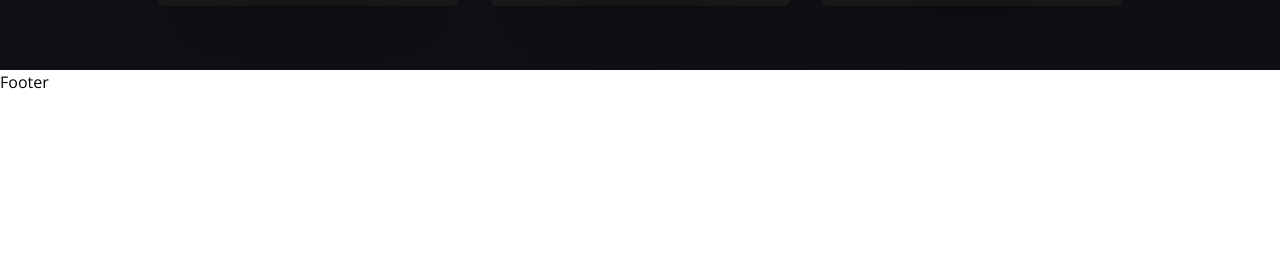
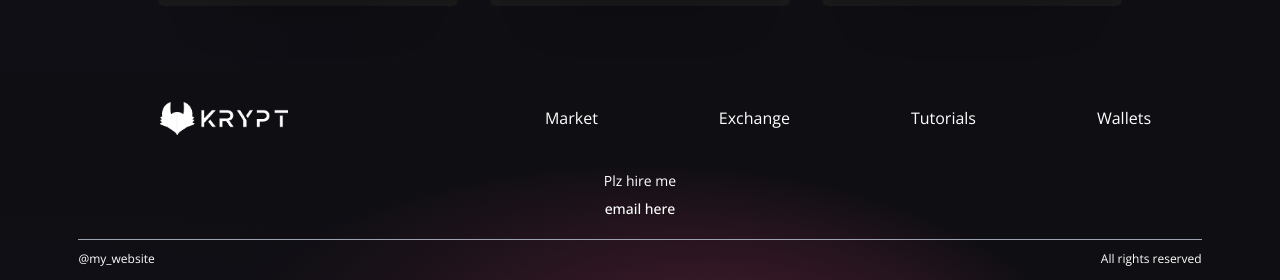
Before and after one commit to plmokn210/web3_project_1, a React (Vite) app in the folder client/: page / in a window 1280 px wide. Shown: the part 2337-2617 px from the top of the page. Before the commit the page ends 2431 px from the top, so only its background shows below. Built offline with nearby package versions, Linux system fonts and the light colour scheme.

Commit message:
footer fin

```diff
--- a/client/src/components/Footer.jsx
+++ b/client/src/components/Footer.jsx
@@ -1,5 +1,45 @@
-const Footer = () => {
-  return <h1>Footer</h1>;
-};
+import React from "react";
+
+import logo from "../../images/logo.png";
+
+const Footer = () => (
+  <div className="w-full flex md:justify-center justify-between items-center flex-col p-4 gradient-bg-footer">
+    <div className="w-full flex sm:flex-row flex-col justify-between items-center my-4">
+      <div className="flex flex-[0.5] justify-center items-center">
+        <img src={logo} alt="logo" className="w-32" />
+      </div>
+      <div className="flex flex-1 justify-evenly items-center flex-wrap sm:mt-0 mt-5 w-full">
+        <p className="text-white text-base text-center mx-2 cursor-pointer">
+          Market
+        </p>
+        <p className="text-white text-base text-center mx-2 cursor-pointer">
+          Exchange
+        </p>
+        <p className="text-white text-base text-center mx-2 cursor-pointer">
+          Tutorials
+        </p>
+        <p className="text-white text-base text-center mx-2 cursor-pointer">
+          Wallets
+        </p>
+      </div>
+    </div>
+
+    <div className="flex justify-center items-center flex-col mt-5">
+      <p className="text-white text-sm text-center">
+        Plz hire me
+      </p>
+      <p className="text-white text-sm text-center font-medium mt-2">
+        email here
+      </p>
+    </div>
+
+    <div className="sm:w-[90%] w-full h-[0.25px] bg-gray-400 mt-5 " />
+
+    <div className="sm:w-[90%] w-full flex justify-between items-center mt-3">
+      <p className="text-white text-left text-xs">@my_website</p>
+      <p className="text-white text-right text-xs">All rights reserved</p>
+    </div>
+  </div>
+);
 
 export default Footer;
```
